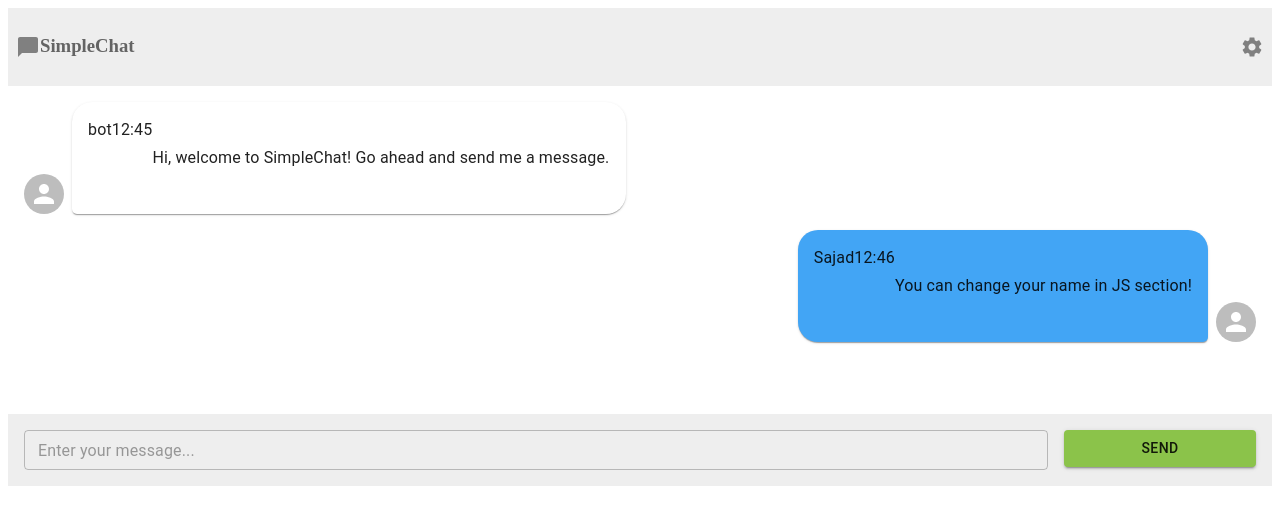
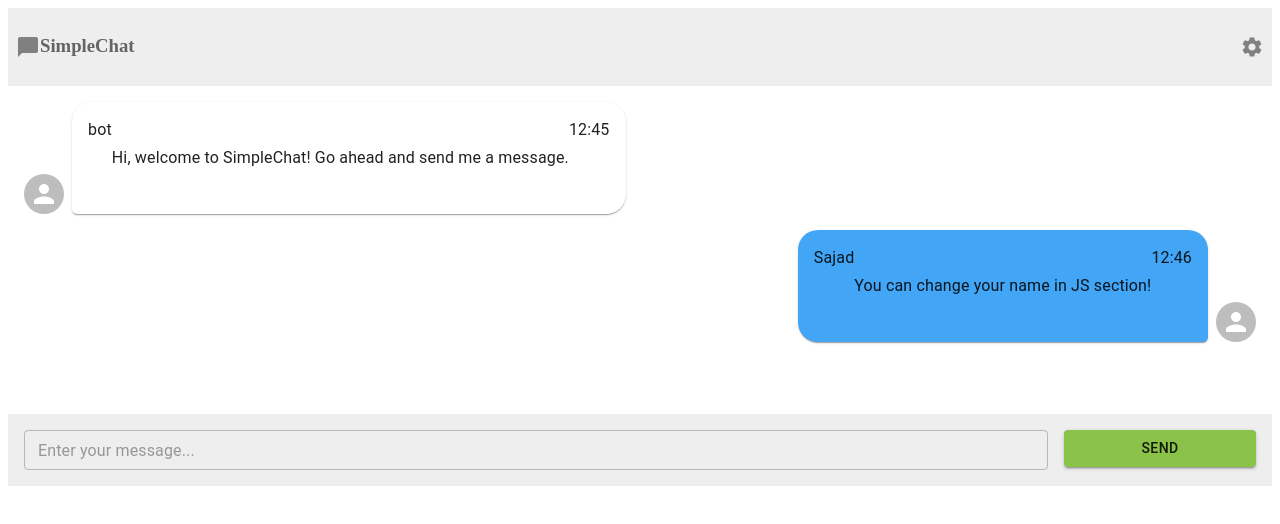
Before and after one commit to xXproZz/SimpleChat, a React (Create React App) app: page / in a window 1280 px wide. Shown: the top 524 px of the page. Built offline with nearby package versions, Linux system fonts and the light colour scheme.

Commit message:
Update Chat.js

```diff
--- a/src/Components/Chat.js
+++ b/src/Components/Chat.js
@@ -128,22 +128,23 @@ const Message = ({ message }) => {
           }}
         >
 
-          <Box sx={{
+         <Box sx={{
             display: "flex",
             justifyContent:"space-between",
+            alignSelf:"flex-end",
             height: 80,
           }}>
+          < Typography > {message.sender} </ Typography >
 
-          < Typography tipográfica>  {message.sender} </ Typography >
-          < Typography tipográfica>  {message.time} </ Typography >
-          <Grid
+           <Grid
             container
             direction="row"
-            justifyContent="space-between"
             alignContent='center'
              >
-          < Typography >  {message.text} </ Typography >
+
+          < Typography > {message.text} </ Typography >
             </Grid>
+          < Typography > {message.time} </ Typography >
           </Box>
         </ Paper >
       </ Box >
```
